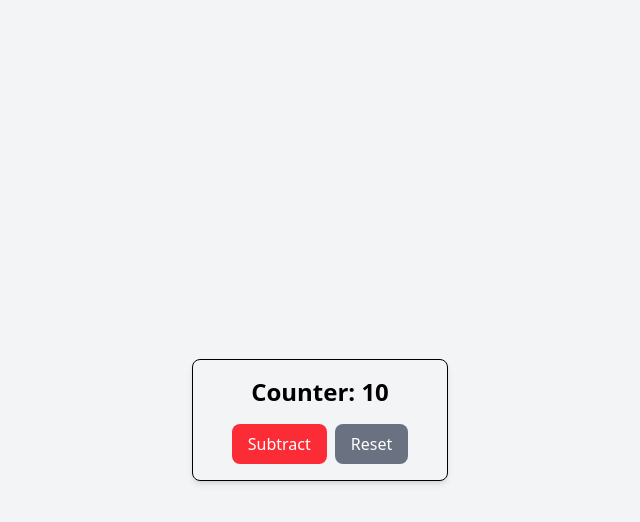
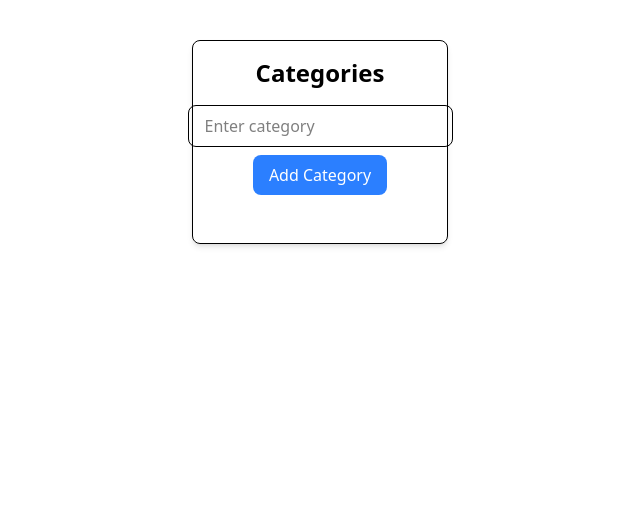
Before and after one commit to Apps-Factory-Colombia/Homeworks, a React (Vite) app in the folder my-vite-app/: page / in a window 1280 px wide. Shown: the top 522 px of the page, without its empty margins (320-960 px from the left). Built offline with nearby package versions, Linux system fonts and the light colour scheme.

Commit message:
challenge_04

```diff
--- a/my-vite-app/src/App.jsx
+++ b/my-vite-app/src/App.jsx
@@ -1,37 +1,58 @@
 import { useState } from "react";
 
-const Counter = ({ defaultValue }) => {
-  const [counter, setCounter] = useState(defaultValue);
+const CategoryInput = ({ setCategories }) => {
+  const [category, setCategory] = useState("");
 
-  const handleSubstract = () => {
-    setCounter(counter - 1);
+  const handleInputChange = (event) => {
+    setCategory(event.target.value);
   };
 
-  const handleReset = () => {
-    setCounter(defaultValue);
+  const handleAddCategory = () => {
+    if (category.trim() !== "") {
+      setCategories((prevCategories) => [...prevCategories, category]);
+      setCategory("");
+    }
   };
 
   return (
-    <div className="flex flex-col items-center p-4 border rounded-lg shadow-md w-64 mx-auto mt-10">
-      <h1 className="text-2xl font-bold">Counter: {counter}</h1>
-      <div className="mt-4 flex gap-2">
-        <button onClick={handleSubstract} className="px-4 py-2 bg-red-500 text-white rounded-lg hover:bg-red-600">
-          Subtract
-        </button>
-        <button onClick={handleReset} className="px-4 py-2 bg-gray-500 text-white rounded-lg hover:bg-gray-600">
-          Reset
-        </button>
-      </div>
+    <div className="flex flex-col items-center p-4">
+      <input
+        type="text"
+        value={category}
+        onChange={handleInputChange}
+        placeholder="Enter category"
+        className="px-4 py-2 border rounded-lg mb-2"
+      />
+      <button
+        onClick={handleAddCategory}
+        className="px-4 py-2 bg-blue-500 text-white rounded-lg hover:bg-blue-600"
+      >
+        Add Category
+      </button>
     </div>
   );
 };
 
-const App = () => {
+const CategoryList = ({ categories }) => {
   return (
-    <div className="flex justify-center items-center h-screen bg-gray-100">
-      <Counter defaultValue={10} />
+    <ul className="list-disc mt-4">
+      {categories.map((category, index) => (
+        <li key={index} className="text-lg">{category}</li>
+      ))}
+    </ul>
+  );
+};
+
+const ComponentApp = () => {
+  const [categories, setCategories] = useState([]);
+
+  return (
+    <div className="flex flex-col items-center p-4 border rounded-lg shadow-md w-64 mx-auto mt-10">
+      <h1 className="text-2xl font-bold">Categories</h1>
+      <CategoryInput setCategories={setCategories} />
+      <CategoryList categories={categories} />
     </div>
   );
 };
 
-export default App;
+export default ComponentApp;
```
